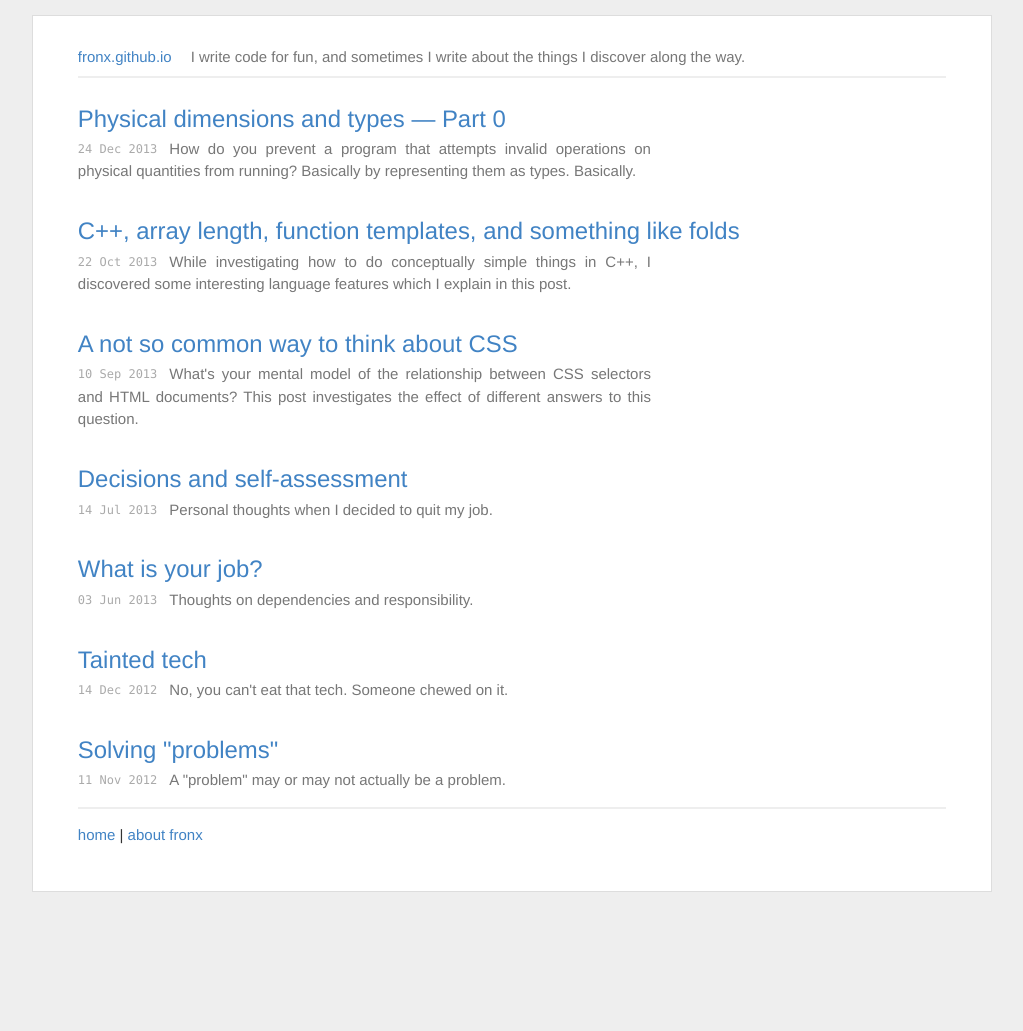
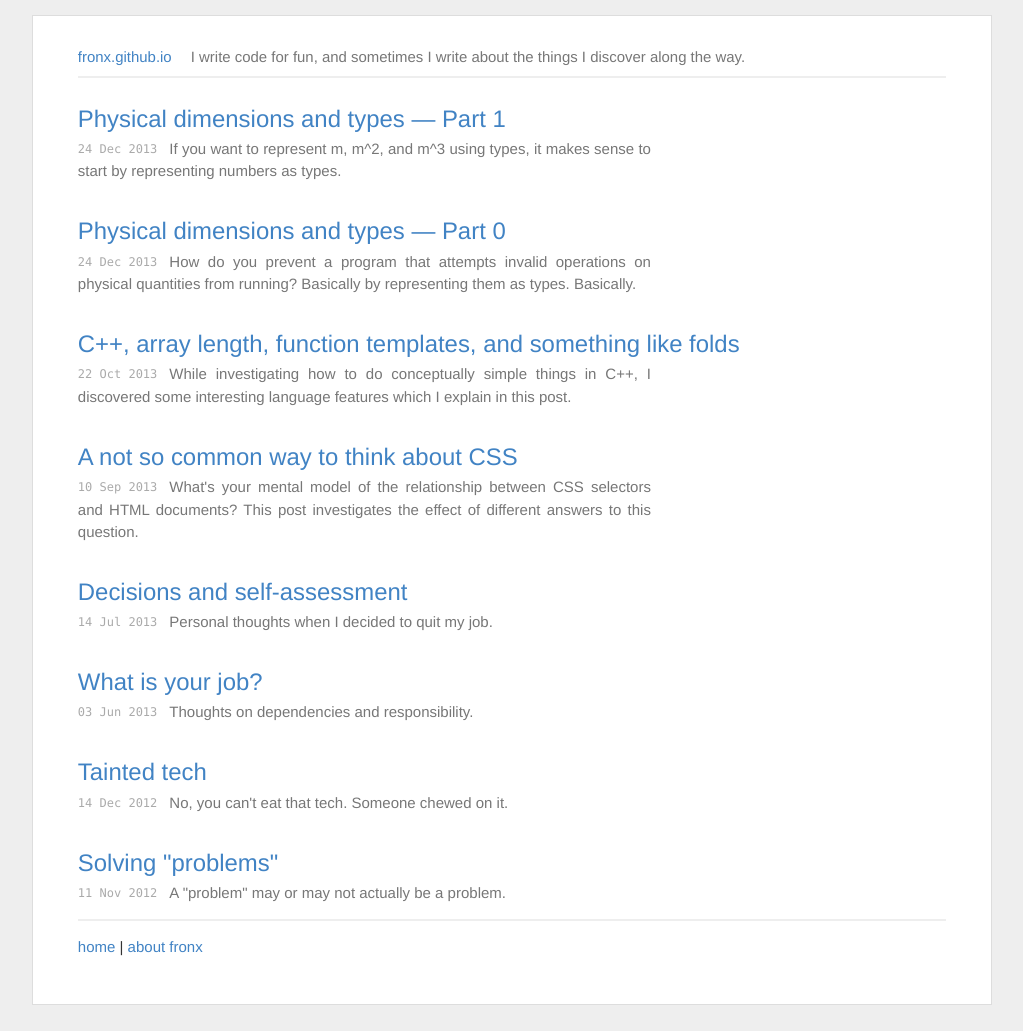
Before and after one commit to fronx/fronx.github.io, a Jekyll site: the page built from index.html, in a window 1280 px wide. Shown: the whole page, without its empty margins (128-1151 px from the left). Built offline with Jekyll 4.4.1, drawn with Linux system fonts in a browser that asks for light colours; Markdown is read by kramdown in place of the engine named in the settings; before the commit the page ends 918 px from its top, so only the background shows below that; part of the change alters nothing that is shown.

Commit message:
second post!

`````diff
--- a/_posts/2013-12-24-physical-dimensions-and-types-0.md
+++ b/_posts/2013-12-24-physical-dimensions-and-types-0.md
@@ -137,10 +137,10 @@ The library that first inspired this series of posts is called [dimensional][1]
 
 Anyway, here's the plan for the next few articles: we're going to start with a minimal `dimensional-tf`-like library that solves a few of the issues listed above, and extend it bit by bit. Along the way we'll meet a lot of interesting techniques and concepts.
 
-<i>(I am still in the process of writing those next posts.)</I>
-
+In the next post, we're going to learn about a technique that can be used to solve issue 1 mentioned above: [type-level numbers and type-level arithmetic][5].
 
 [1]: https://code.google.com/p/dimensional/
 [2]: http://www.haskell.org/pipermail/haskell/2006-December/018993.html
 [3]: http://flygdynamikern.blogspot.de/2012/02/announce-dimensional-tf-010-statically.html
 [4]: http://en.wikibooks.org/wiki/Haskell/Classes_and_types
+[5]: /2013-12-24--physical-dimensions-and-types-1/
--- /dev/null
+++ b/_posts/2013-12-24-physical-dimensions-and-types-1.md
@@ -0,0 +1,196 @@
+---
+layout: post
+title:  "Physical dimensions and types &mdash; Part 1"
+date:   2013-12-24
+categories: haskell, types
+summary: "If you want to represent m, m^2, and m^3 using types, it makes sense to start by representing numbers as types."
+---
+
+The goal of this post is to solve the first issue described in [the previous post][1] by modeling higher powers of a given dimension (such as length, mass, temperature, etc.) as types with a numeric component. So the type of 1 meter would be `Length One` and the type of a square meter would be `Length Two`, and so on.
+
+The way we're going to get there is by defining the types `Zero`, `One`, and `Two` themselves, ignoring the physical unit aspect for now. And we're going to do that in a way that is generic enough to allow for the definition of arbitrarily big type-level numbers. The technique we're using is based on [Peano numbers][2]. It is surprisingly simple and powerful.
+
+## Natural numbers as types
+
+Okay, here we go: natural numbers as types, in only two lines of code:
+
+```haskell
+data Zero
+data Succ a -- successor of some other type `a`
+```
+
+That's it. Here is how you read the above declarations: `Zero` is a data type that has no constructor. That means you can use it in type signatures, but you can't construct values of that type. That may be confusing to hear, but you will see how that's a useful thing eventually. The second line says that `Succ` only becomes a proper type if you feed it another type, `a`, as a parameter.
+
+Just in case you're wondering if there is some built-in magic at play here that somehow gives these types meaning, let me assure you that that's not the case. The names could be anything, and all that matters are the type expressions we are able to construct based on these declarations.
+
+Here are some valid types that can be constructed using just `Zero` and `Succ`:
+
+````
+Zero                            -- represents 0
+Succ Zero                       -- represents 1
+Succ (Succ Zero)                -- represents 2
+Succ (Succ (Succ Zero))         -- represents 3
+Succ (Succ (Succ (Succ Zero)))  -- represents 4
+...
+````
+
+Let's make a few observations here:
+
+- The types kind of look like nested lists.
+- The length of the list corresponds to a number.
+- `Succ` makes types longer by wrapping them inside of it.
+- The type `Zero` is similar to the value `null` in that it acts as a terminating element.
+- This technique allows for arbitrarily big type-level numbers, depending on how much memory is available.
+
+## Play with it
+
+If you want to test whether a certain type expression is valid, even if you can't construct values of that type, what you can do is open up the Haskell console (`ghci`), and use the following syntax:
+
+```haskell
+:t undefined :: < Some Type Here >
+```
+
+If the type is valid, you get the same type back that you entered. If it's not, you get some sort of error.
+
+For `Zero` and `Succ`, a console session might look like this:
+
+```haskell
+Prelude> :t undefined :: Zero
+undefined :: Zero :: Zero
+
+Prelude> :t undefined :: Succ (Succ Zero)
+undefined :: Succ (Succ Zero) :: Succ (Succ Zero)
+```
+
+## Type aliases
+
+Since types like `Succ Zero` and `Succ (Succ Zero)` are rather bulky things to read and write, especially if you compare them to the conciseness of ordinary numeric values like 1 and 2, it is a nice gesture to users of this code to provide a few aliases for the most commonly used numbers.
+
+```haskell
+type One   = Succ Zero
+type Two   = Succ One
+type Three = Succ Two
+```
+
+## Adding a type to a type
+
+What does it mean to add two type-level numbers? It means making a new type that has a list structure of the right length, corresponding to the sum of the input lengths. `Add Zero Zero` should return `Zero`, `Add One One` should return `Two`, and `Add Three One` should return something like `Succ Three`.
+
+Here is some code that does that. You are not expected to understand it yet, so don't worry too much:
+
+```haskell
+{-# LANGUAGE TypeFamilies #-}
+{-# LANGUAGE UndecidableInstances #-}
+
+-- ... (the program as we had it before)
+
+type family Add a b
+type instance Add Zero b = b
+type instance Add (Succ a) b = Add a (Succ b)
+```
+
+The first two lines enable certain language features that we are making use of. You can look them up if you want to, but it's also okay to just accept their necessity for now. What comes next is a declaration of a type function called `Add` that takes two types as parameters (called `a` and `b`) and returns another type according to the implementation in the two lines below.
+
+You can play with this little construct by saving the code to a file, opening `ghci`, loading the file via `:l FileName.hs`, and then shooting some statements at it using the technique introduced above:
+
+````
+*Main> :t undefined :: Add Zero Zero
+undefined :: Add Zero Zero :: Zero
+
+*Main> :t undefined :: Add (Succ Zero) (Succ Zero)
+undefined :: Add (Succ Zero) (Succ Zero) :: Succ (Succ Zero)
+````
+
+Look at that! We're doing type-level arithmetic! The first statement computes `0 + 0 = 0` with types, and the second one computes the type-level equivalent of `1 + 1 = 2`. But how does it work? Let's look at the code again:
+
+```haskell
+type instance Add Zero b = b
+type instance Add (Succ a) b = Add a (Succ b)
+```
+
+These two lines implement the type function `Add`. There are two cases: in the first case, the first type argument is the type `Zero`, and the second argument is any type (`b`). Adding zero to some number results in that same number (`0 + x = x`). The second case is a recursive call where one argument is decremented, and the other argument incremented (`x + y = x - 1 + y + 1`) until the first argument is `Zero` and the calculation matches the first case. Decrementing works as follows: by pattern-matching on `Succ a`, we are able to extract the type inside of it, which is the type that corresponds to the number that's one smaller than it. For example, `Succ Zero` matched with the pattern `Succ a` binds `a` to `Zero`, and `Succ (Succ Zero)` matched with the same pattern binds `a` to `Succ Zero`.
+
+You can imagine the execution of the `Add` type function going like this:
+
+````
+  Add (Succ (Succ Zero)) (Succ Zero)  --   2 + 1
+= Add (Succ Zero) (Succ (Succ Zero))  -- = 1 + 2
+= Add Zero (Succ (Succ (Succ Zero)))  -- = 0 + 3
+= Succ (Succ (Succ Zero))             -- = 3
+````
+
+That's already pretty cool. But we are not done yet: so far we are only able to model positive numbers. We still would't be able to model the exponent in units like `1/s` which can also be written as `s^-1`. So we also need negative numbers.
+
+## Negative numbers
+
+```haskell
+data Zero
+data Succ a -- "successor"
+data Pred a -- "predecessor"
+```
+
+We're going to use the type `Pred Zero` to represent -1, `Pred (Pred Zero)` -2, and so on. Now in order for addition to work with those new types, the `Add` type function has to be adjusted to cover all possible combinations of positive and negative numbers. The result looks like this:
+
+```haskell
+type family Add a b
+type instance Add Zero b = b
+type instance Add (Succ a) (Succ b) = Add a (Succ (Succ b))
+type instance Add (Succ a) (Pred b) = Add a b
+type instance Add (Pred a) (Succ b) = Add a b
+type instance Add (Pred a) (Pred b) = Add a (Pred (Pred b))
+```
+
+This might take a while to chew on, so take your time and read it and try to construct some examples to try out on the console. If you can't come up with any, take a look at this little selection:
+
+````
+*Main> -- -1 + -1 = -2
+*Main> :t undefined::Add (Pred Zero) (Pred Zero)
+undefined::Add (Pred Zero) (Pred Zero) :: Pred (Pred Zero)
+
+*Main> -- -1 + 1 = 0
+*Main> :t undefined::Add (Pred Zero) (Succ Zero)
+undefined::Add (Pred Zero) (Succ Zero) :: Zero
+
+*Main> -- 1 + -2 = -1
+*Main> :t undefined::Add (Succ Zero) (Pred (Pred Zero))
+undefined::Add (Succ Zero) (Pred (Pred Zero)) :: Pred Zero
+
+*Main> -- 1 + 1 = 2
+*Main> :t undefined::Add (Succ Zero) (Succ Zero)
+undefined::Add (Succ Zero) (Succ Zero) :: Succ (Succ Zero)
+````
+
+Looks like our type-level numbers are ready for prime time. Here is the whole program again, for reference, and I also threw in some aliases for negative type-level numbers:
+
+```haskell
+{-# LANGUAGE TypeFamilies #-}
+{-# LANGUAGE UndecidableInstances #-}
+
+data Zero
+data Succ a
+data Pred a
+
+-- convenience aliases
+type One      = Succ Zero
+type Two      = Succ One
+type Three    = Succ Two
+type NegOne   = Pred Zero
+type NegTwo   = Pred NegOne
+type NegThree = Pred NegTwo
+
+type family Add a b
+type instance Add Zero b = b
+type instance Add (Succ a) (Succ b) = Add a (Succ (Succ b))
+type instance Add (Succ a) (Pred b) = Add a b
+type instance Add (Pred a) (Succ b) = Add a b
+type instance Add (Pred a) (Pred b) = Add a (Pred (Pred b))
+```
+
+## What's next?
+
+The next thing to do is use those type-level numbers to parameterize other types, such as `Length`. The technique we're going to use for that is called "phantom types". Stay tuned.
+
+<i>(I am still in the process of writing the next posts.)</I>
+
+[1]: /2013-12-24--physical-dimensions-and-types-0/
+[2]: http://en.wikipedia.org/wiki/Peano_axioms
`````
